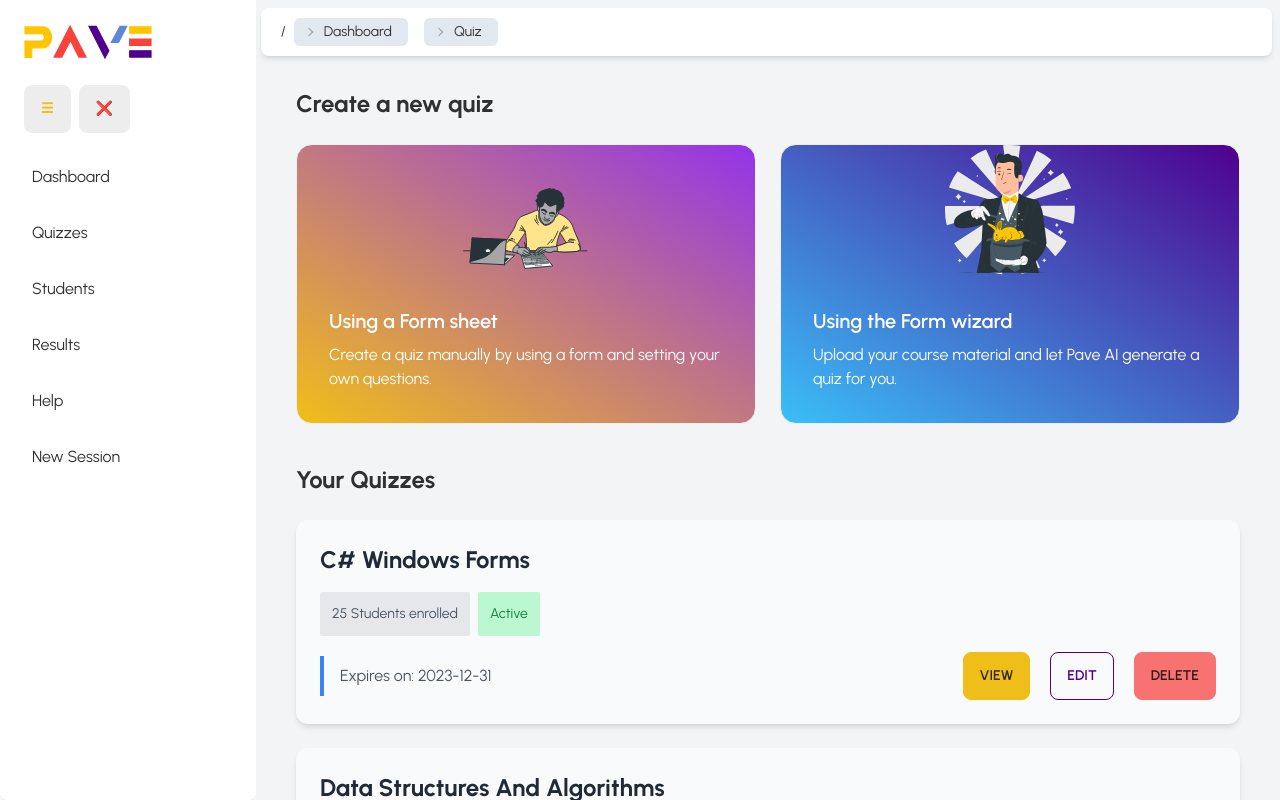
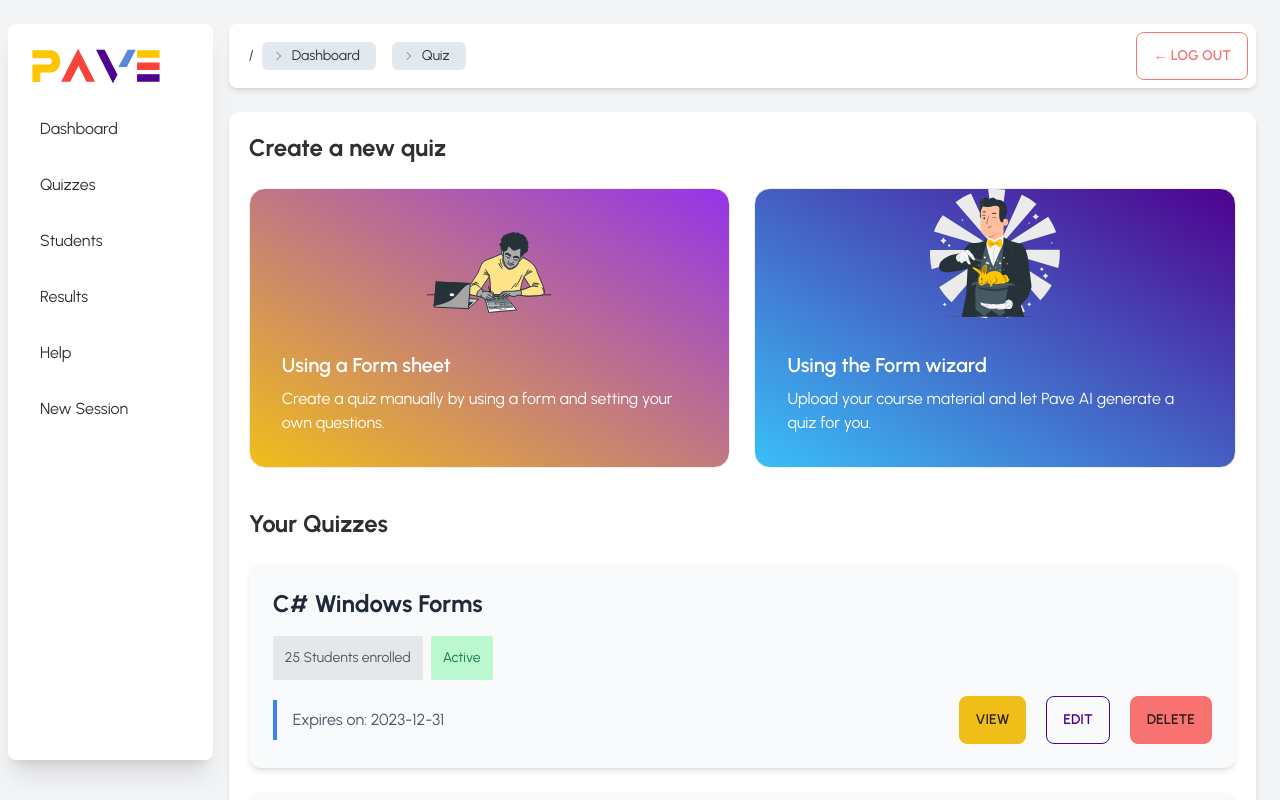
Before and after one commit to iam-hbk/pave-web, a Next.js app: page /dashboard/quiz in a window 1280 px wide. Shown: the top 800 px of the page. Built offline with nearby package versions, Linux system fonts and the light colour scheme.

Commit message:
updated the Breadcrumbs

```diff
--- a/src/app/dashboard/home/page.tsx
+++ b/src/app/dashboard/home/page.tsx
@@ -1,4 +1,4 @@
-'use client'
+"use client";
 
 import Image from "next/image";
 import Head from "next/head";
@@ -53,10 +53,7 @@ export default function Home() {
     }
   };
   return (
-    <div className="flex min-h-screen bg-gray-100  transition-all duration-300">
-      <Head>
-        <title>Dashboard</title>
-      </Head>
+    <div className="flex min-h-screen transition-all duration-300">
       {/* New session modal */}
       <dialog id="my_modal_1" className="modal">
         <div className="modal-box">
@@ -134,7 +131,7 @@ export default function Home() {
       />
 
       {/* Main Content */}
-      <main className="flex flex-1 flex-col gap-5 p-6 transition-all duration-300 lg:flex-row lg:gap-1">
+      <main className="flex flex-1 flex-col gap-5 p-6 pt-3 transition-all duration-300 lg:flex-row lg:gap-1">
         <div className="mr-4 w-2/3 rounded-xl bg-white p-6 shadow-md">
           {/* Header */}
           <div className="mb-6 flex items-center justify-between">
--- a/src/app/dashboard/layout.tsx
+++ b/src/app/dashboard/layout.tsx
@@ -1,10 +1,10 @@
 "use client";
+import Breadcrumbs from "@/components/Breadcrumbs";
 import Sidebar from "@/components/Sidebar";
 import React from "react";
 import { QueryClient, QueryClientProvider } from "react-query";
 
 const queryClient = new QueryClient();
-
 export default function DashboardLayout({
   children,
 }: {
@@ -12,46 +12,18 @@ export default function DashboardLayout({
 }) {
   return (
     <QueryClientProvider client={queryClient}>
-      <div className="transition-all duration-300 ">
+      <div className="flex h-fit bg-gray-100 transition-all duration-300">
         {/* Sidebar */}
-        {/* Putting the side bar in layout so that it is available to all the components, please refer to NextJS documentation on layout*/}
-        {/* https://nextjs.org/docs/basic-features/layouts */}
-
-        <div className="fixed min-h-screen w-[20vw] min-w-[20vw] max-w-[25vw]">
+        <div className="fixed bottom-0 left-0 top-0 w-[16vw] min-w-[16vw] bg-gray-100">
           <Sidebar />
         </div>
-        <main className="absolute right-0 w-[80vw] min-w-[80vw] max-w-[75vw]">
-          {children}
-        </main>
-        {/* We can also put a FOOTER here if we want */}
-        {/* <footer>
-        <div className="bg-white">
-          <div className="max-w-7xl mx-auto py-12 px-4 overflow-hidden sm:px-6 lg:px-8">
-            <nav
-              className="-mx-5 -my-2 flex flex-wrap justify-center"
-              aria-label="Footer"
-            >
-              {[
-                { name: "Home", href: "#" },
-                { name: "About", href: "#" },
-                { name: "Contact", href: "#" },
-              ].map((item) => (
-                <div key={item.name} className="px-5 py-2">
-                  <a
-                    href={item.href}
-                    className="text-base text-gray-500 hover:text-gray-900"
-                  >
-                    {item.name}
-                  </a>
-                </div>
-              ))}
-            </nav>
-            <p className="mt-8 text-center text-base text-gray-400">
-              &copy; 2021 Pave. All rights reserved.
-            </p>
-          </div>
+        <div className="ml-[16vw] flex flex-1 flex-col">
+          {/* Breadcrumbs */}
+          <Breadcrumbs />
+          {/* Main */}
+          <main className="flex-grow">{children}</main>
+          {/* Adjusted margin-top */}
         </div>
-      </footer> */}
       </div>
     </QueryClientProvider>
   );
--- a/src/app/dashboard/quiz/layout.tsx
+++ b/src/app/dashboard/quiz/layout.tsx
@@ -1,37 +1,13 @@
 "use client";
 import React from "react";
-import { usePathname } from "next/navigation";
-import Link from "next/link";
-
 export default function DashboardLayout({
   children,
 }: {
   children: React.ReactNode;
 }) {
-  const pathname = usePathname();
-  const pathSegments = pathname.split("/").filter((p) => p);
-
   return (
-    <div className="flex flex-col bg-gray-100">
-      <div className="breadcrumbs min-h-12 fixed right-2 top-2 z-50  hidden h-12  w-[79vw]  min-w-[79vw] max-w-[75vw] items-center rounded-lg bg-base-100 pl-5 text-sm capitalize shadow-md md:flex">
-        <ul>
-          <li>
-            <Link href={`/dashboard`}>/</Link>
-          </li>
-          {pathSegments.map((segment, index) => (
-            <li key={index} className="mx-2 rounded-md bg-slate-200 p-1 pr-4">
-              {index === pathSegments.length - 1 ? (
-                segment
-              ) : (
-                <Link href={`/${pathSegments.slice(0, index + 1).join("/")}`}>
-                  {segment}
-                </Link>
-              )}
-            </li>
-          ))}
-        </ul>
-      </div>
-      <main className="pt-[3rem]">{children}</main>
+    <div className="flex flex-col">
+      <main>{children}</main>
     </div>
   );
 }
--- a/src/app/dashboard/quiz/page.tsx
+++ b/src/app/dashboard/quiz/page.tsx
@@ -32,7 +32,7 @@ const Page = (props: Props) => {
     },
   ];
   return (
-    <div className="h-fit p-10 ">
+    <div className="h-fit m-6 p-5 bg-white rounded-xl shadow-md ">
       <h1 className="mb-6 text-2xl font-bold">Create a new quiz</h1>
       <section className="mb-10 grid grid-cols-1 gap-6 text-white md:grid-cols-2">
         <Link
--- a/src/app/dashboard/quiz/wizard/page.tsx
+++ b/src/app/dashboard/quiz/wizard/page.tsx
@@ -78,7 +78,7 @@ export default function Quiz() {
   };
 
   return (
-    <div className="flex min-h-screen justify-center bg-gray-100 p-2 pt-4 transition-all duration-300">
+    <div className="flex min-h-screen mx-4 justify-center bg-gray-100 p-2 pt-4 transition-all duration-300">
       <div className="min-w-xl  flex w-full flex-col rounded-xl bg-white p-8 shadow-lg">
         <h2 className="mb-4 text-2xl text-primary">
           Create a Quiz using the <b>Form Wizard</b>
--- /dev/null
+++ b/src/components/Breadcrumbs.tsx
@@ -0,0 +1,60 @@
+// Breadcrumbs.tsx
+import React, { useEffect, useState } from "react";
+import Link from "next/link";
+import { usePathname } from "next/navigation";
+
+const Breadcrumbs: React.FC = () => {
+  const [lastScrollTop, setLastScrollTop] = useState(0);
+  const [opacity, setOpacity] = useState(1);
+  const pathname = usePathname();
+  const pathSegments = pathname.split("/").filter((p) => p);
+
+  useEffect(() => {
+    function handleScroll() {
+      const st = window.pageYOffset || document.documentElement.scrollTop;
+      if (st > lastScrollTop) {
+        setOpacity(0.5);
+      } else {
+        setOpacity(1);
+      }
+      setLastScrollTop(st <= 0 ? 0 : st);
+    }
+
+    window.addEventListener("scroll", handleScroll);
+    return () => {
+      window.removeEventListener("scroll", handleScroll);
+    };
+  }, [lastScrollTop]);
+
+  return (
+    <div
+      className="breadcrumbs sticky top-2 z-10 ml-6 mr-6 mt-6 flex items-center rounded-lg bg-base-100 pl-5 text-sm capitalize shadow-md"
+      style={{ opacity }}
+    >
+      <ul className="flex w-full">
+        <li>
+          <Link href={`/dashboard`}>/</Link>
+        </li>
+        {pathSegments.map((segment, index) => (
+          <li
+            key={index}
+            className="mx-2 rounded-md bg-slate-200 p-1 pr-4 transition-colors duration-300 hover:bg-primary"
+          >
+            {index === pathSegments.length - 1 ? (
+              segment
+            ) : (
+              <Link href={`/${pathSegments.slice(0, index + 1).join("/")}`}>
+                {segment}
+              </Link>
+            )}
+          </li>
+        ))}
+      </ul>
+      <button className="btn btn-error btn-outline mr-2 ">
+        &larr; log out
+      </button>
+    </div>
+  );
+};
+
+export default Breadcrumbs;
--- a/src/components/Sidebar.tsx
+++ b/src/components/Sidebar.tsx
@@ -4,7 +4,7 @@ import Link from "next/link";
 
 export default function Sidebar() {
   return (
-    <aside className="p-6 bg-white shadow-xl min-h-screen rounded-b-lg">
+    <aside className=" m-2 mt-6 min-h-[92vh] w-full rounded-lg bg-white p-6 shadow-xl">
       {/* Logo */}
       <div className="mb-6">
         <Image
@@ -12,13 +12,13 @@ export default function Sidebar() {
           height={100}
           src="/assets/svgs/Pave_Logo.svg"
           alt="Logo"
-          className="w-32 h-auto mb-4"
+          className="mb-4 h-auto w-32"
         />
       </div>
-      <div className="flex items-center mb-6 space-x-2">
+      {/* <div className="flex items-center mb-6 space-x-2">
         <button className="btn text-primary">☰</button>
         <button className="btn text-primary">❌</button>
-      </div>
+      </div> */}
       <nav className="space-y-4">
         {[
           { title: "Dashboard", link: "/dashboard/home" },
@@ -30,7 +30,7 @@ export default function Sidebar() {
           <Link
             key={item.title}
             href={item.link}
-            className="block p-2 rounded w-full hover:bg-gray-100 transition-all duration-300"
+            className="block w-full rounded p-2 transition-all duration-300 hover:bg-gray-100"
           >
             {item.title}
           </Link>
@@ -38,13 +38,13 @@ export default function Sidebar() {
         <button
           onClick={() => {
             const modal = document.getElementById(
-              "my_modal_1"
+              "my_modal_1",
             ) as HTMLDialogElement;
             if (modal) {
               modal.showModal();
             }
           }}
-          className="block p-2 rounded hover:bg-gray-100 transition-all duration-300"
+          className="block w-full rounded p-2 text-left transition-all duration-300 hover:bg-gray-100"
         >
           New Session
         </button>
```
